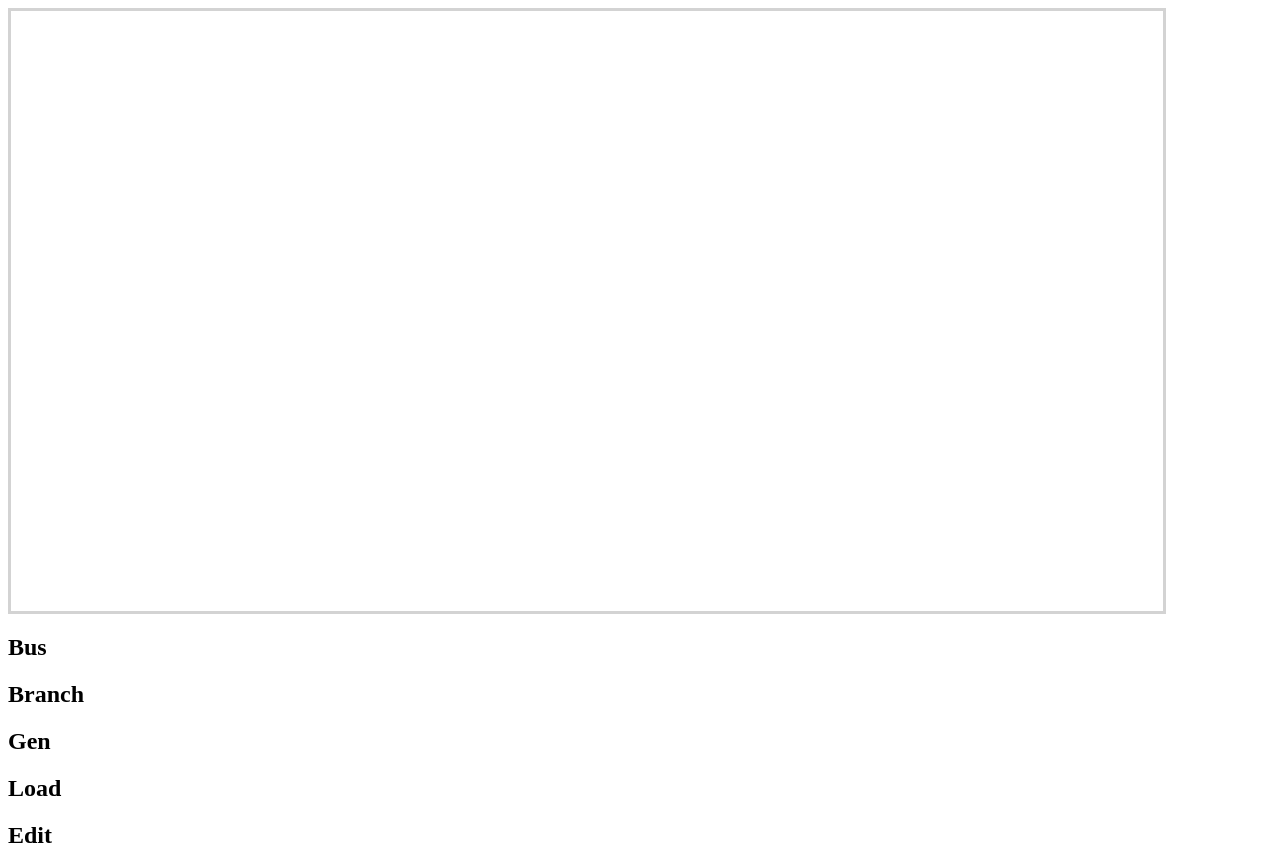
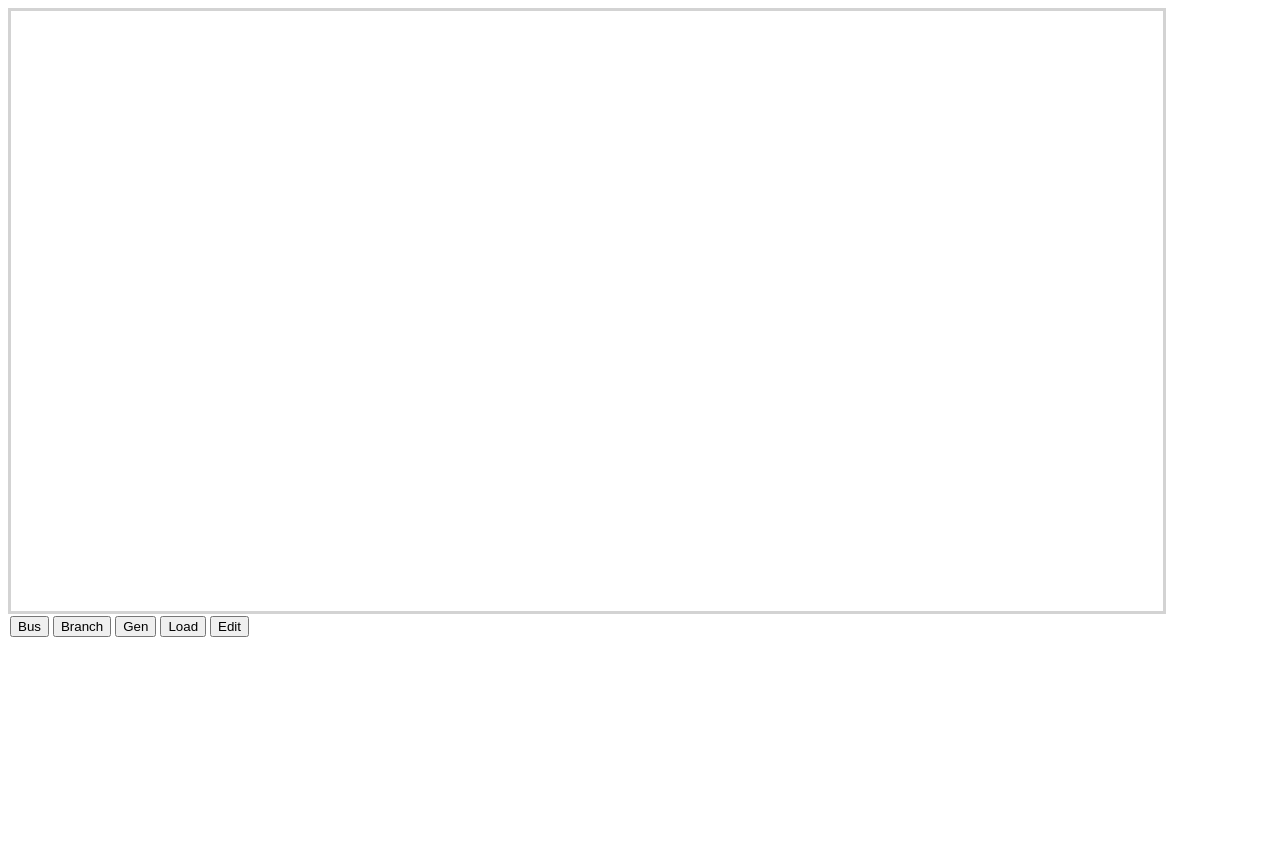
Before and after one commit to dsuper66/simplexnodal, an Angular app: page /network-builder-component in a window 1280 px wide. After the commit the page ends 800 px from the top, so only its background shows below. Built offline with nearby package versions, Linux system fonts and the light colour scheme.

Commit message:
button work

```diff
--- a/src/app/views/network-builder-view/network-builder-view.component.html
+++ b/src/app/views/network-builder-view/network-builder-view.component.html
@@ -65,10 +65,10 @@
 </svg>
 </section>
 <section>
-    <h2 (click)="addElement('bus')">Bus</h2>
-    <h2 (click)="addElement('branch')">Branch</h2>
-    <h2 (click)="addElement('gen')">Gen</h2>
-    <h2 (click)="addElement('load')">Load</h2>
+    <button (click)="addElement('bus')">Bus</button>
+    <button (click)="addElement('branch')">Branch</button>
+    <button (click)="addElement('gen')">Gen</button>
+    <button (click)="addElement('load')">Load</button>
 
-    <h2 routerLink="/data-entry-component">Edit</h2>
+    <button routerLink="/data-entry-component">Edit</button>
 </section>
```
